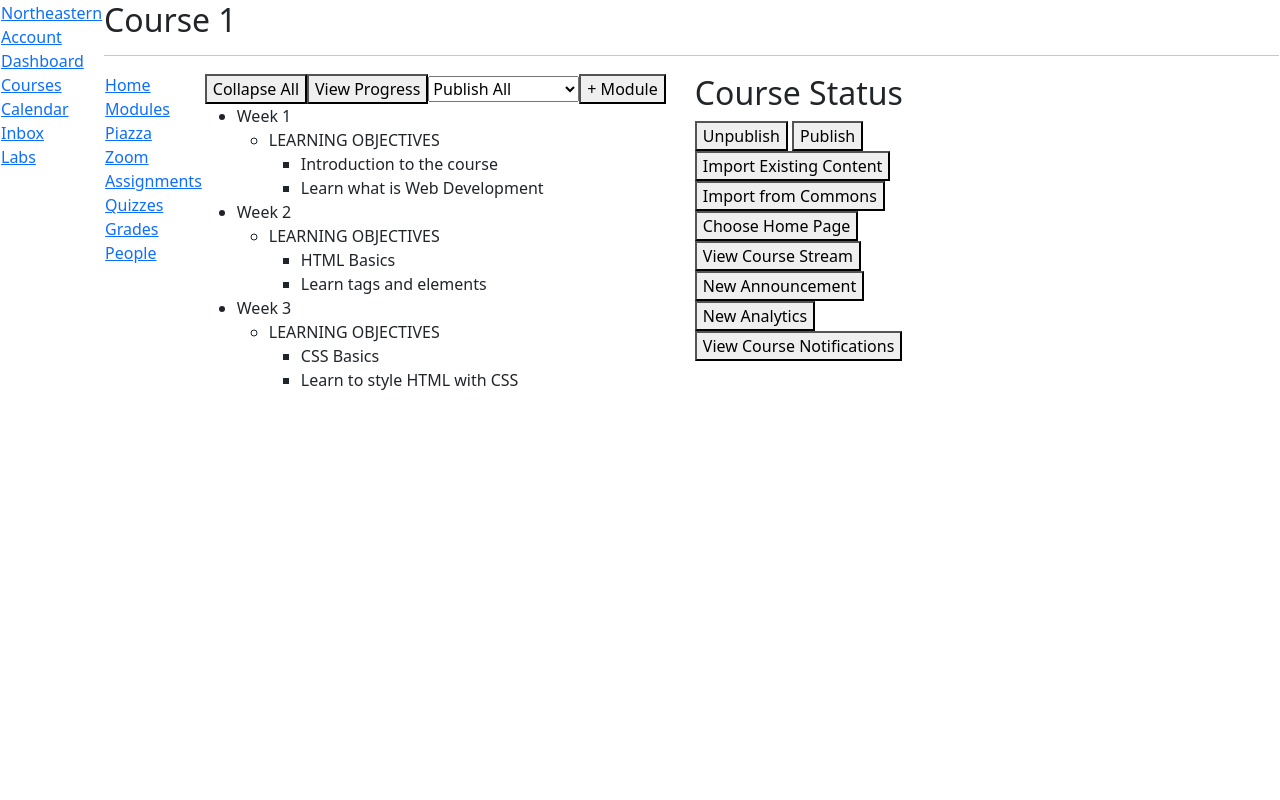
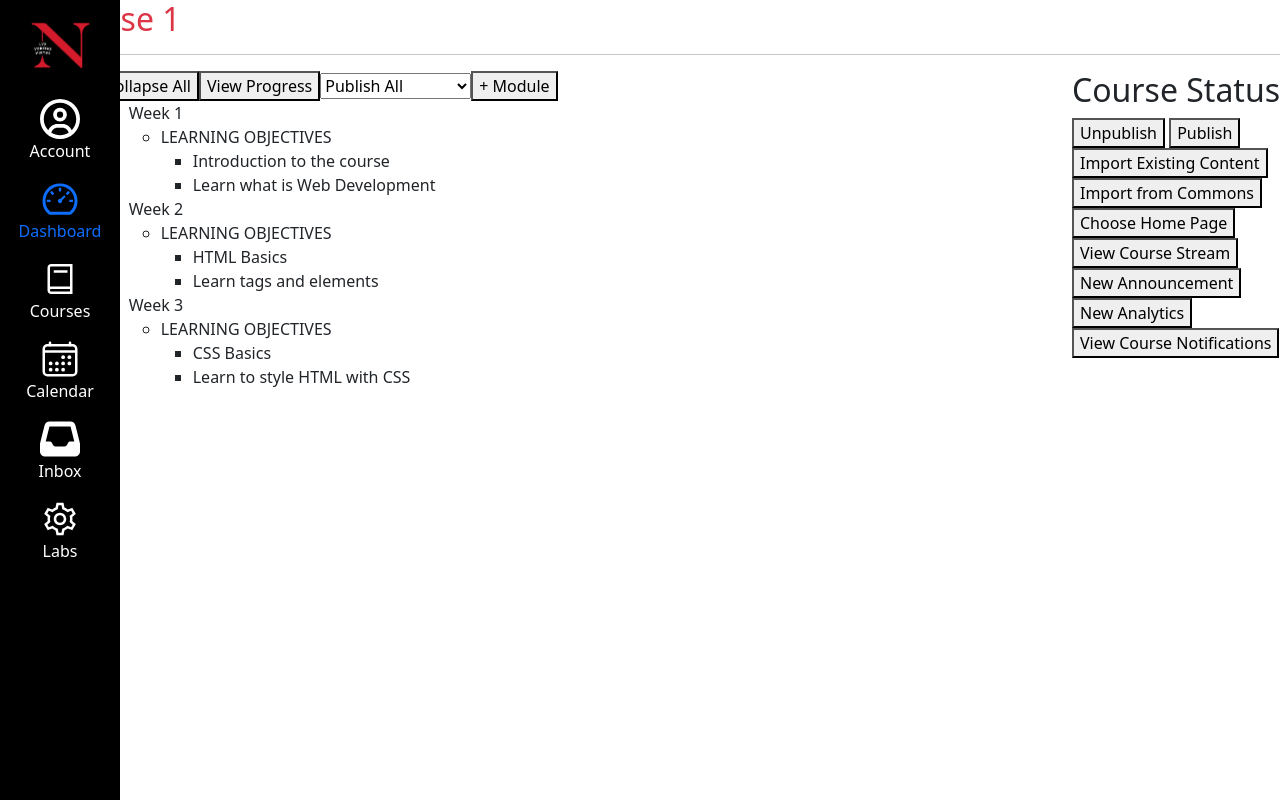
Before and after one commit to LuckyRandomness/kambaz-next-js, a Next.js app: page /courses/1/home in a window 1280 px wide. Built offline with nearby package versions, Linux system fonts and the light colour scheme.

Commit message:
Why tf are the icons blue????

```diff
--- a/app/(kambaz)/Navigation.tsx
+++ b/app/(kambaz)/Navigation.tsx
@@ -1,14 +1,59 @@
+import { AiOutlineDashboard } from "react-icons/ai";
+import { IoCalendarOutline } from "react-icons/io5";
+import { LiaBookSolid, LiaCogSolid } from "react-icons/lia";
+import { FaInbox, FaRegCircleUser } from "react-icons/fa6";
+import { IconContext } from "react-icons";
+import { ListGroup, ListGroupItem } from "react-bootstrap";
 import Link from "next/link";
 export default function KambazNavigation() {
     return (
-        <div id="wd-kambaz-navigation">
-            <a href="https://www.northeastern.edu/" id="wd-neu-link" target="_blank">Northeastern</a><br/>
-            <Link href="/account" id="wd-account-link">Account</Link><br/>
-            <Link href="/dashboard" id="wd-dashboard-link">Dashboard</Link><br/>
-            <Link href="/dashboard" id="wd-course-link">Courses</Link><br/>
-            <Link href="/calendar" id="wd-calendar-link">Calendar</Link><br/>
-            <Link href="/inbox" id="wd-inbox-link">Inbox</Link><br/>
-            <Link href="/labs" id="wd-labs-link">Labs</Link><br/>
-        </div>
+        <ListGroup className="rounded-0 position-fixed bottom-0 top-0 d-none d-md-block bg-black z-2" style={{ width: 120 }}
+        id="wd-kambaz-navigation">
+            <ListGroupItem className="bg-black border-0 text-center" as="a" href="https://www.northeastern.edu/" id="wd-neu-link" target="_blank">
+                <img src="/images/NEU.png" width="75px" alt="Northeastern University"/>
+            </ListGroupItem>
+            <ListGroupItem className="border-0 bg-black text-center">
+                <Link href="/account" id="wd-account-link" className="text-white text-decoration-none">
+                <FaRegCircleUser className="fs-1 text-white" />
+                <br />
+                    Account
+                </Link>
+            </ListGroupItem>
+            <ListGroupItem className="border-0 bg-black text-center">
+                <Link href="/dashboard" id="wd-dashboard-link" className="text-red text-decoration-none">
+                    <AiOutlineDashboard className="fs-1 text-red" />
+                    <br />
+                    Dashboard
+                </Link>
+            </ListGroupItem>
+            <ListGroupItem className="border-0 bg-black text-center">
+                <Link href="/dashboard" id="wd-course-link" className="text-white text-decoration-none">
+                    <LiaBookSolid className="fs-1 text-white" />
+                    <br />
+                    Courses
+                </Link>
+            </ListGroupItem>
+            <ListGroupItem className="border-0 bg-black text-center">
+                <Link href="/calendar" id="wd-calendar-link" className="text-white text-decoration-none">
+                    <IoCalendarOutline className="fs-1 text-white" />
+                    <br />
+                    Calendar
+                </Link>
+            </ListGroupItem>
+            <ListGroupItem className="border-0 bg-black text-center">
+                <Link href="/inbox" id="wd-inbox-link" className="text-white text-decoration-none">
+                    <FaInbox className="fs-1 text-white" />
+                    <br />
+                    Inbox
+                </Link>
+            </ListGroupItem>
+            <ListGroupItem className="border-0 bg-black text-center">
+                <Link href="/labs" id="wd-labs-link" className="text-white text-decoration-none">
+                    <LiaCogSolid className="fs-1 text-white" />
+                    <br />
+                    Labs
+                </Link>
+            </ListGroupItem>
+        </ListGroup>
     );
 }
--- a/app/(kambaz)/courses/[cid]/home/page.tsx
+++ b/app/(kambaz)/courses/[cid]/home/page.tsx
@@ -3,13 +3,13 @@
 export default function Home() {
  return (
    <div id="wd-home">
-     <table>
-       <tbody>
-         <tr>
-           <td valign="top" width="70%"> <Modules />      </td>
-           <td valign="top">             <CourseStatus /> </td>
-         </tr>
-       </tbody>
-     </table>
+     <div className="d-flex" id="wd-home">
+      <div className="flex-fill me-3">
+        <Modules />
+      </div>
+      <div className="d-none d-lg-block">
+        <CourseStatus />
+      </div>
+     </div>
    </div>
 );}
--- a/app/(kambaz)/courses/[cid]/layout.tsx
+++ b/app/(kambaz)/courses/[cid]/layout.tsx
@@ -1,19 +1,20 @@
 import { ReactNode } from "react";
 import CourseNavigation from "./Navigation";
+import { FaAlignJustify } from "react-icons/fa";
 export default async function CoursesLayout(
   { children, params }: Readonly<{ children: ReactNode; params: Promise<{ cid: string }> }>) {
  const { cid } = await params;
  return (
    <div id="wd-courses">
-     <h2>Course {cid}</h2>
-     <hr />
-     <table>
-       <tbody>
-         <tr>
-           <td valign="top" width="200"> <CourseNavigation /> </td>
-           <td valign="top" width="100%"> {children} </td>
-         </tr>
-       </tbody>
-     </table>
+    <h2 className="text-danger">
+      <FaAlignJustify className="me-4 fs-4 mb-1" />
+      Course {cid}</h2> <hr />
+    <div className="d-flex">
+      <div className="d-none d-md-block">
+        <CourseNavigation />
+      </div>
+      <div className="flex-fill">
+        {children}
+      </div></div>
    </div>
 );}
--- /dev/null
+++ b/app/(kambaz)/index.css
@@ -0,0 +1,3 @@
+.red-react-icons{
+    color: red;
+}
--- a/app/(kambaz)/layout.tsx
+++ b/app/(kambaz)/layout.tsx
@@ -2,12 +2,12 @@
 import KambazNavigation from "./Navigation";
 export default function KambazLayout({ children }: Readonly<{ children: ReactNode }>) {
  return (
-   <table>
-     <tbody>
-       <tr>
-         <td valign="top" width="200">  <KambazNavigation /> </td>
-         <td valign="top" width="100%"> {children}           </td>
-       </tr>
-     </tbody>
-   </table>
+   <div className="d-flex">
+    <div>
+      <KambazNavigation />
+    </div>
+    <div className="flex-fill">
+      {children}
+    </div>
+   </div>
 );}
```
Also changed, not shown: public/images/NEU.png (added).
